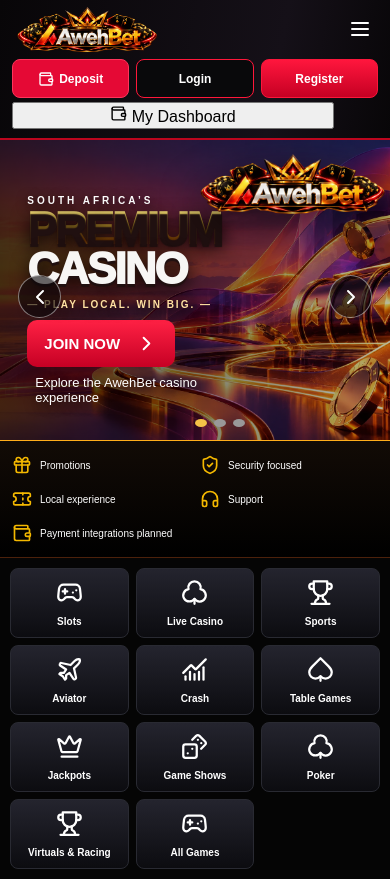
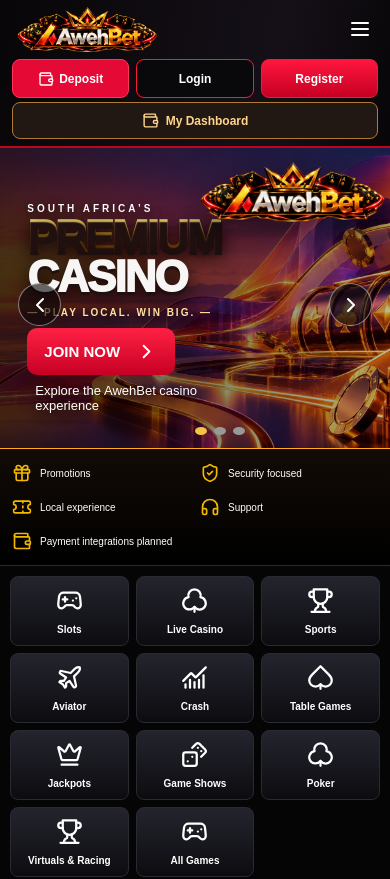
Before and after one commit to counterculturepsy/AwehBet-Casino, a Next.js app in the folder apps/web/: page / in a window 390 px wide. Shown: the top 879 px of the page. Built offline with nearby package versions, Linux system fonts and the light colour scheme.

Commit message:
Style responsive player dashboard and header access

```diff
--- a/apps/web/src/app/globals.css
+++ b/apps/web/src/app/globals.css
@@ -64,3 +64,28 @@
  .header .account>.deposit-trigger svg{width:16px;height:16px;flex-shrink:0}
  .header .navigation{top:100%;z-index:10}
 }
+
+/* Design #5 player dashboard prototype */
+.player-entry{display:flex;align-items:center;justify-content:center;gap:7px;border:1px solid #b17a31;border-radius:8px;background:#211814;color:#ffd58a;font-size:12px;font-weight:800;white-space:nowrap;padding:12px}
+.player-backdrop{position:fixed;inset:0;z-index:50;background:#000e;display:flex;align-items:center;justify-content:center;padding:16px}
+.player-panel{width:min(790px,100%);max-height:calc(100dvh - 32px);overflow:auto;background:#10111a;color:#fff;border:1px solid #60404b;border-radius:16px;box-shadow:0 30px 100px #000e}
+.player-head{padding:25px 29px 17px;display:flex;align-items:flex-start;justify-content:space-between;background:linear-gradient(110deg,#231119,#10111a)}
+.player-head button{background:transparent;border:0;color:white;padding:5px}
+.player-kicker{font-size:10px;letter-spacing:2px;font-weight:900;color:#ffbf61}
+.player-head h2{font-size:28px;margin:8px 0 5px}
+.player-head p{color:#b8b9c5;margin:0;font-size:13px}
+.player-tabs{display:grid;grid-template-columns:repeat(4,minmax(0,1fr));gap:4px;padding:0 20px;border-bottom:1px solid #383342}
+.player-tabs button{display:flex;align-items:center;justify-content:center;gap:7px;padding:15px 5px;background:transparent;color:#bec0cb;border:0;border-bottom:3px solid transparent;font-weight:800;font-size:12px}
+.player-tabs button.active{border-color:#ef0038;color:#fff}
+.player-body{padding:23px 29px 27px}
+.player-balance{display:flex;align-items:center;justify-content:space-between;padding:24px;background:linear-gradient(110deg,#a50029,#ec073d);border:1px solid #ff4a65;border-radius:12px}
+.player-balance div{display:flex;flex-direction:column;gap:7px}.player-balance span{font-size:11px;font-weight:900;letter-spacing:2px}.player-balance strong{font-size:35px}.player-balance small{font-size:12px;color:#ffe1e6}
+.player-stat-grid{display:grid;grid-template-columns:repeat(3,minmax(0,1fr));gap:11px;margin-top:14px}.player-stat-grid>div{background:#1b1d29;border:1px solid #383b4a;border-radius:10px;padding:16px;display:flex;flex-direction:column;gap:8px}.player-stat-grid span{font-size:11px;color:#b4b6c3}.player-stat-grid strong{font-size:18px}
+.player-body h3{font-size:17px;margin:24px 0 14px}.player-muted{font-size:12px;line-height:1.6;color:#b9bac6}
+.player-shortcuts{display:grid;grid-template-columns:repeat(3,minmax(0,1fr));gap:10px}.player-shortcuts button{display:flex;align-items:center;gap:7px;background:#1b1d29;border:1px solid #383b4a;border-radius:9px;padding:13px;color:white;font-size:12px;text-align:left}.player-shortcuts button svg:last-child{margin-left:auto}
+.player-history{display:flex;flex-direction:column;gap:9px}.player-history>div{display:flex;align-items:center;gap:12px;background:#1b1d29;border:1px solid #383b4a;border-radius:9px;padding:14px}.player-history>div>div:nth-child(2){flex:1}.player-history strong,.player-setting strong{font-size:13px}.player-history small,.player-setting small{display:block;color:#b4b6c3;font-size:11px;margin-top:6px}.player-history-right{text-align:right}
+.player-form{display:flex;flex-direction:column;gap:16px}.player-form label{display:flex;flex-direction:column;gap:8px;font-size:12px;font-weight:800}.player-form input{padding:13px;border:1px solid #404051;border-radius:8px;background:#1b1d29;color:white}.player-form input:disabled{opacity:.6}.player-primary{background:#e50935;border:0;color:#fff;padding:14px;border-radius:8px;font-weight:900}.player-success{color:#ffd18b;font-size:12px}
+.player-setting{display:flex;gap:12px;align-items:flex-start;padding:16px;margin:10px 0;border:1px solid #383b4a;background:#1b1d29;border-radius:9px}.player-setting>svg{color:#ffbb58;flex-shrink:0}
+.player-foot{border-top:1px solid #34303d;padding:14px 25px;display:flex;align-items:center;justify-content:space-between;gap:10px;color:#aeb1bf;font-size:10px}.player-foot span,.player-foot button{display:flex;align-items:center;gap:7px}.player-foot button{background:transparent;border:0;color:#fff;font-size:11px}
+@media(max-width:850px){.header{flex-wrap:wrap;height:auto;min-height:70px;padding-top:7px;padding-bottom:7px}.header .player-entry{order:10;width:100%;padding:9px}.header .navigation{top:100%}}
+@media(max-width:560px){.header{grid-template-rows:48px auto auto}.header .player-entry{grid-column:1/-1;grid-row:3;min-height:34px}.player-backdrop{padding:9px}.player-panel{max-height:calc(100dvh - 18px)}.player-head{padding:20px 17px 14px}.player-head h2{font-size:23px}.player-tabs{padding:0 7px}.player-tabs button{flex-direction:column;gap:5px;font-size:10px;padding:11px 2px}.player-body{padding:17px}.player-balance{padding:18px}.player-balance strong{font-size:28px}.player-stat-grid{gap:6px}.player-stat-grid>div{padding:10px}.player-stat-grid span{font-size:10px}.player-stat-grid strong{font-size:14px}.player-shortcuts{grid-template-columns:1fr}.player-foot{flex-direction:column;align-items:flex-start;padding:12px 17px}.player-history-right strong{font-size:11px}}
```
